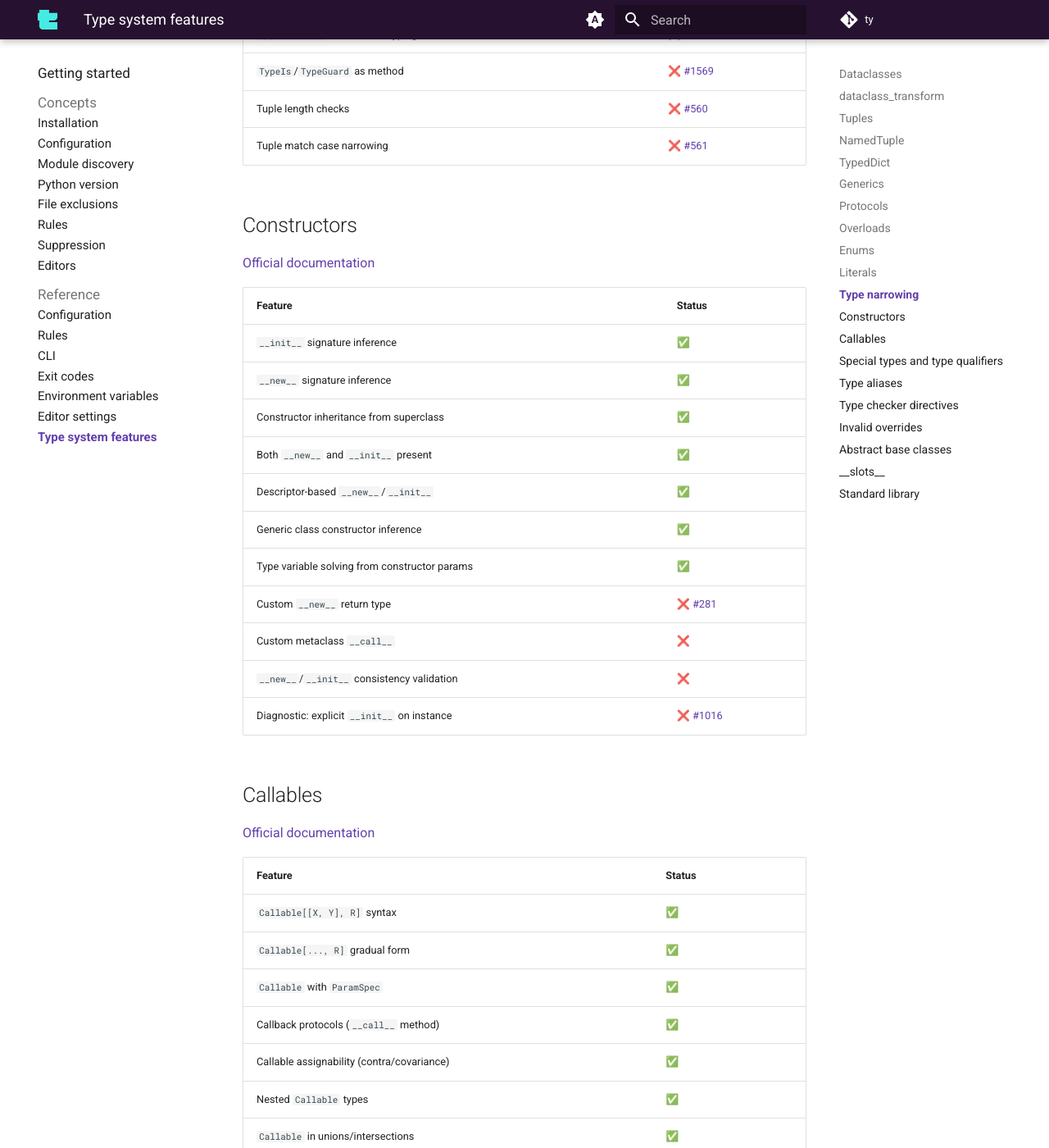
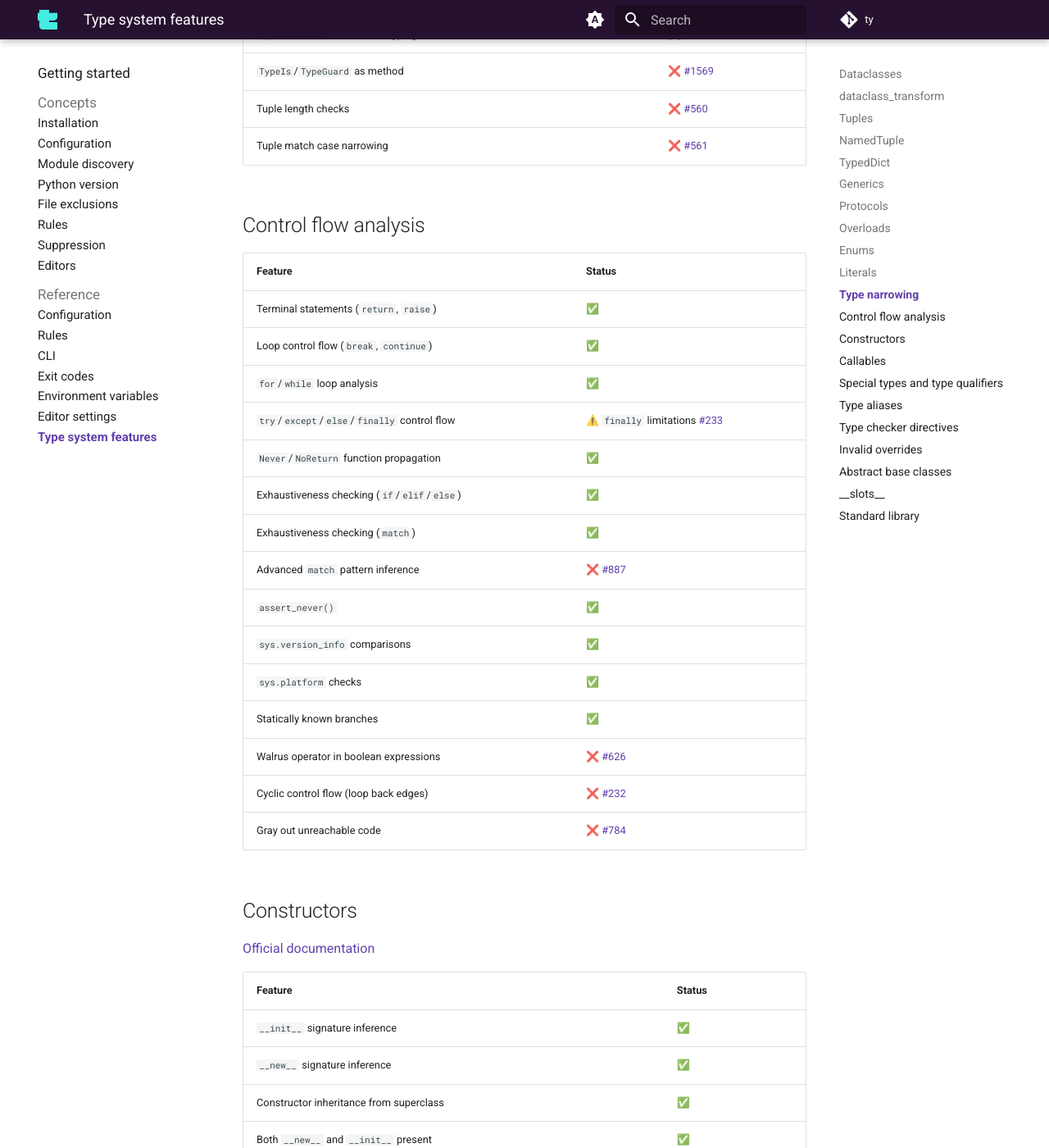
Before and after one commit to astral-sh/ty, an MkDocs documentation site: the page built from docs/reference/type-system-features.md, in a window 1280 px wide and 1400 px high, scrolled down 9294 px. Shown: the whole window at 82% size. Built offline with MkDocs 1.6.1 and Material for MkDocs 9.7.7, drawn with Linux system fonts in a browser that asks for light colours; comment, search, counter and statistics services are not loaded.

Commit message:
Control flow section

```diff
--- a/docs/reference/type-system-features.md
+++ b/docs/reference/type-system-features.md
@@ -235,6 +235,26 @@ This page summarizes the support for various type system features in ty.
 | Tuple length checks                       | ❌ [#560](https://github.com/astral-sh/ty/issues/560)   |
 | Tuple match case narrowing                | ❌ [#561](https://github.com/astral-sh/ty/issues/561)   |
 
+## Control flow analysis
+
+| Feature                                      | Status                                                                      |
+| -------------------------------------------- | --------------------------------------------------------------------------- |
+| Terminal statements (`return`, `raise`)      | ✅                                                                          |
+| Loop control flow (`break`, `continue`)      | ✅                                                                          |
+| `for`/`while` loop analysis                  | ✅                                                                          |
+| `try`/`except`/`else`/`finally` control flow | ⚠️ `finally` limitations [#233](https://github.com/astral-sh/ty/issues/233) |
+| `Never`/`NoReturn` function propagation      | ✅                                                                          |
+| Exhaustiveness checking (`if`/`elif`/`else`) | ✅                                                                          |
+| Exhaustiveness checking (`match`)            | ✅                                                                          |
+| Advanced `match` pattern inference           | ❌ [#887](https://github.com/astral-sh/ty/issues/887)                       |
+| `assert_never()`                             | ✅                                                                          |
+| `sys.version_info` comparisons               | ✅                                                                          |
+| `sys.platform` checks                        | ✅                                                                          |
+| Statically known branches                    | ✅                                                                          |
+| Walrus operator in boolean expressions       | ❌ [#626](https://github.com/astral-sh/ty/issues/626)                       |
+| Cyclic control flow (loop back edges)        | ❌ [#232](https://github.com/astral-sh/ty/issues/232)                       |
+| Gray out unreachable code                    | ❌ [#784](https://github.com/astral-sh/ty/issues/784)                       |
+
 ## Constructors
 
 [Official documentation](https://typing.python.org/en/latest/spec/constructors.html)
```
